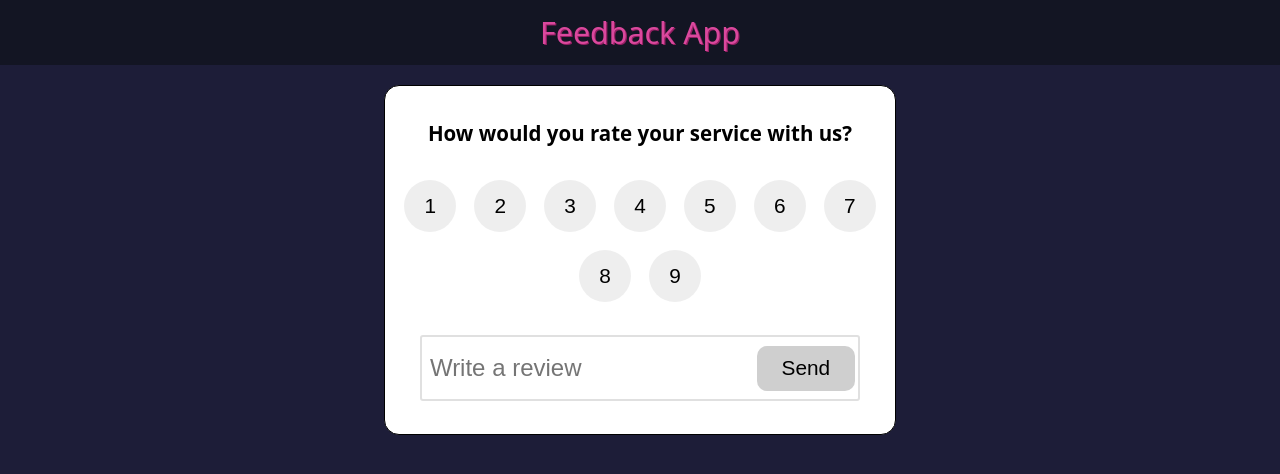
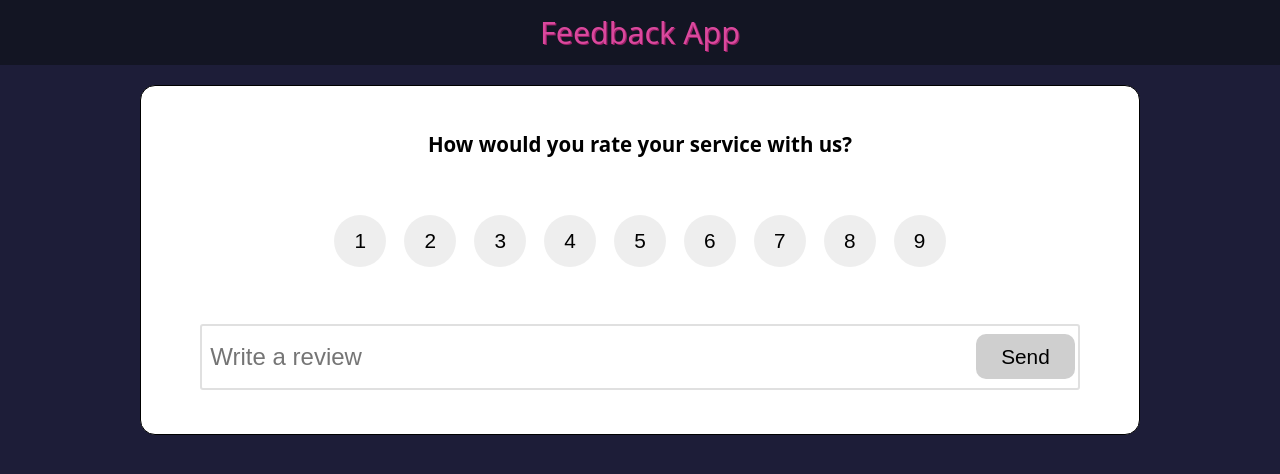
Before and after one commit to stinger222/react-feedback-app, a React (Create React App) app: page / in a window 1280 px wide. Shown: the top 474 px of the page. Built offline with nearby package versions, Linux system fonts and the light colour scheme.

Commit message:
Added steles for feedback-list and items inside, +nicer scrollbar

```diff
--- a/src/index.scss
+++ b/src/index.scss
@@ -1,6 +1,12 @@
 * {
 	margin: 0;
 	padding: 0;
+}
+
+@media screen and (max-width: 1100px) {
+	.content {
+		grid-template-columns: 1fr 80% 1fr !important;
+	}
 }
 
 @media screen and (max-width: 630px) {
@@ -23,18 +29,29 @@
 	}
 }
 
-#root,
-.content {
-	height: 100vh;
+::-webkit-scrollbar {
+	background: #1d1d38;
+	width: 6px;
+}
+
+::-webkit-scrollbar-thumb {
+	background: rgb(104, 104, 104);
+	border-radius: 10px;
+}
+
+
+body {
+	background-color: #1d1d38;
 }
 
 .content {
 	display: grid;
 	gap: 20px;
-	grid-template-columns: 1fr 40% 1fr;
+	grid-template-columns: 1fr 1000px 1fr;
 	grid-template-rows: 65px 350px 1fr;
 	font-family: system-ui;
 	background: #1d1d38;
+	height: 100%;
 
 	header {
 		grid-row: 1;
@@ -86,8 +103,14 @@
 				font-size: clamp(0.3em, 3vw, 1.3em);
 				border-radius: 50%;
 				outline: none;
-			border: none;
-		}
+				border: none;
+				transition: all .2s;
+			}
+
+			.btn-rate:hover {
+				filter: brightness(.9)
+			}
+
 	}
 
 		.input-wrapper {
@@ -126,4 +149,50 @@
 			}
 		}
 	}
+
+	.feedback-list-wrapper {
+		grid-row: 3 / 4;
+		grid-column: 2 / 3;
+
+		.stats {
+			display: flex;
+			justify-content: space-between;
+			align-items: center;
+			font-size: 1.25em;
+			font-weight: 500;
+			color: white;
+		}
+
+		.feedback-item {
+			color: black;
+			background: white;
+			margin: 20px 0;
+			padding: 40px;
+			border-radius: 15px;
+			position: relative;
+			font-weight: 500;
+			font-size: 1.2em;
+
+			.review-text {
+				font-size: clamp(0.8em, 1.4vw, 1.2em);
+			}
+
+			.feedback-item-rating {
+				position: absolute;
+				top: -15px;
+				left: -15px;
+				height: 50px;
+				width: 50px;
+				background: #ff6b97;
+				color:white;
+				border: 1px solid #000;
+				border-radius: 50%;
+				text-align: center;
+				vertical-align: middle;
+				line-height: 50px;
+				font-size: 1.2em;
+				font-weight: 400;
+			}
+		}
+	}
 }
```
